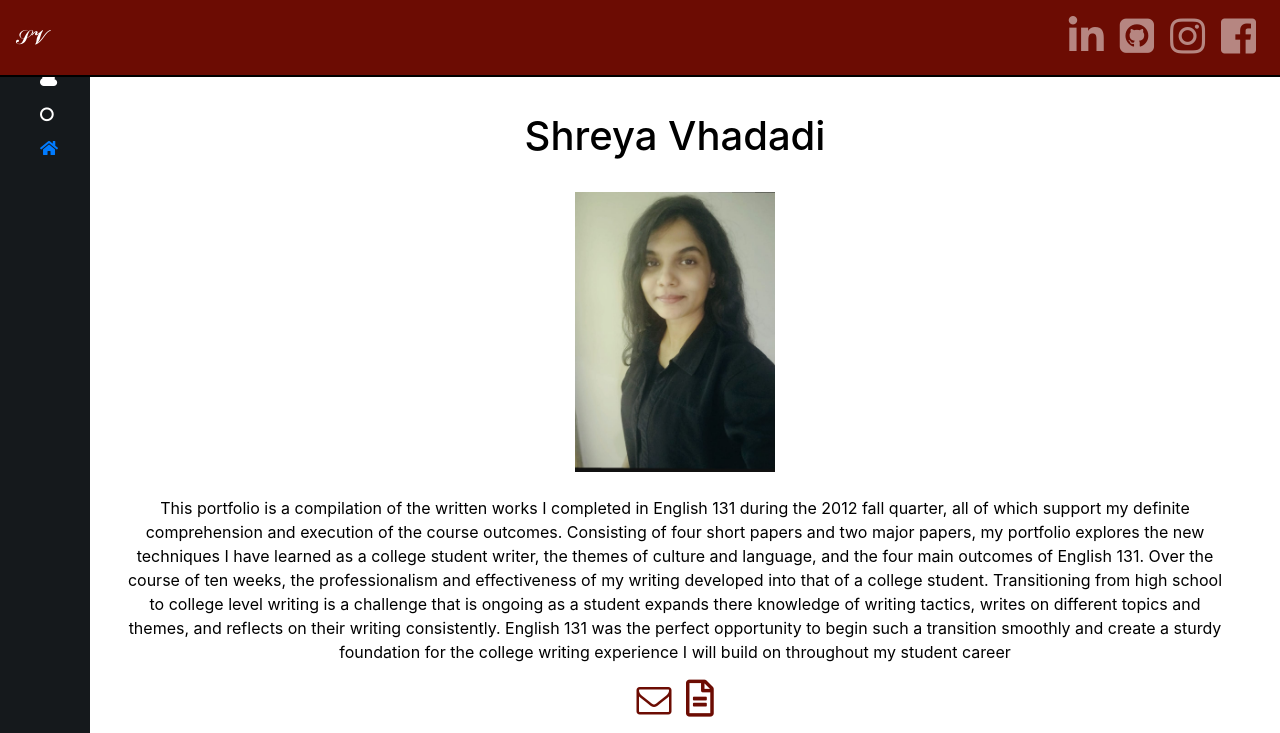
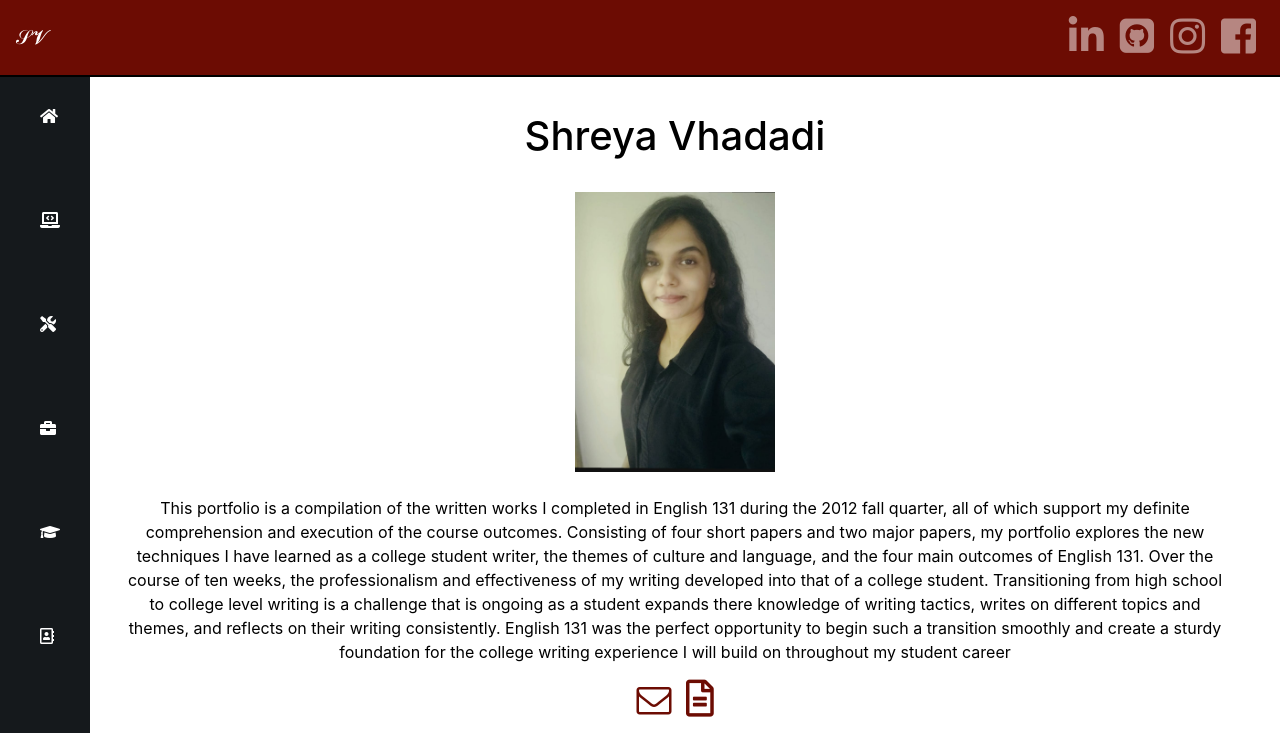
Before and after one commit to ShreyaVhadadi/portfolio-project, a Django app: page / in a window 1280 px wide. Shown: the top 733 px of the page. Run offline with Django 3.2, Linux system fonts and the light colour scheme; data that the repository does not hold is empty; some libraries are stand-ins or nearby versions.

Commit message:
Home page modified

```diff
--- a/jobs/templates/jobs/home.html
+++ b/jobs/templates/jobs/home.html
@@ -67,7 +67,7 @@
                        }
  .Sidebar-Icon li {
                    list-style-type: none;
-                   padding-bottom:10px;
+                   padding-bottom:80px;
 
 
  </style>
@@ -91,6 +91,7 @@
       <!--a href="{% static 'Shreya Vhadadi_Resume_CF.pdf'%}"></a><i class="far fa-file-alt" style="font-size:45px;color:white"></i-->
       <!--a class="nav-item nav-link" href="{% url 'allblogs' %}">Blog</a-->
     </div>
+
     </div>
     </nav>
     </header>
@@ -104,11 +105,13 @@
 </div-->
 <div class="Sidebar">
   <ul class="Sidebar-Icon">
-   <li><a href="#" <i class="fa fa-home SDIcon" aria-hidden="true"></i></a></li>
-   <li><a href="#" <i class="fa fa-square-o SDIcon" aria-hidden="true"></i></a></li>
-  <li><a href="#" <i class="fa fa-cloud SDIcon" aria-hidden="true"></i></a></li>
-  <li><a href="#" <i class="fa fa-circle-o SDIcon" aria-hidden="true"></i></a></li>
-  <li><a href="#" <i class="fas fa-home" aria-hidden="true"></i></a></li>
+   <li><a href="#"><i class="fa fa-square-o SDIcon" aria-hidden="true" style="color:white"></i></a></li>
+   <li><a href="#"><i class="fas fa-home" aria-hidden="true" style="color:white"></i></a></li>
+  <li><a href="#"><i class="fas fa-laptop-code" aria-hidden="true" style="color:white"></i></a></li>
+  <li><a href="#"><i class="fas fa-tools" aria-hidden="true" style="color:white"></i></a></li>
+  <li><a href="#"><i class="fas fa-briefcase" aria-hidden="true" style="color:white"></i></a></li>
+        <li><a href="#"><i class="fas fa-graduation-cap" aria-hidden="true" style="color:white"></i></a></li>
+        <li><a href="#"><i class="far fa-address-book" aria-hidden="true" style="color:white"></i></a></li>
  </ul>
 </div>
 
```
